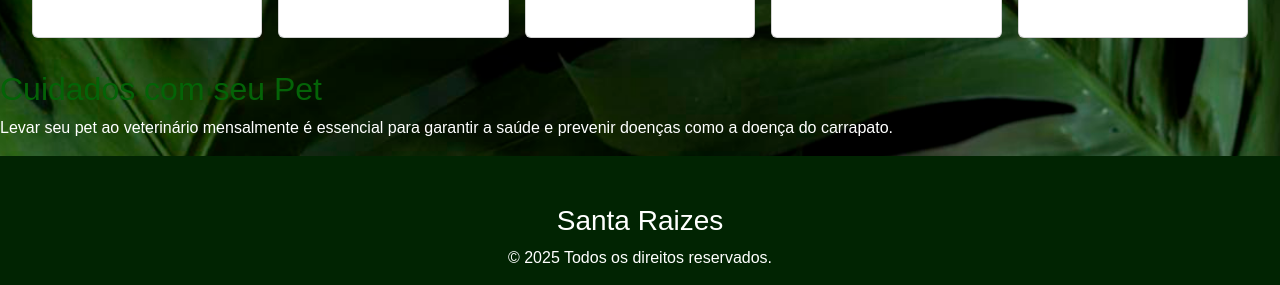
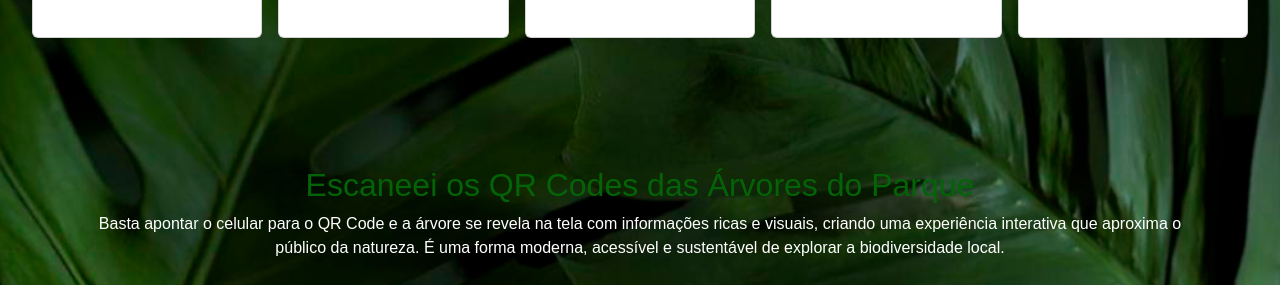
Before and after one commit to Vanz-silva/santa-raizes, a Next.js app: page / in a window 1280 px wide. Shown: the part 2515-2800 px from the top of the page. Built offline with nearby package versions, Linux system fonts and the light colour scheme; a web font is replaced by a local one.

Commit message:
fix:Ajuste de texto cta

```diff
--- a/src/app/components/Importance.js
+++ b/src/app/components/Importance.js
@@ -1,12 +1,16 @@
 import React from "react";
 
 const Importance = () => (
-  <section className="importance">
-    <h2>Cuidados com seu Pet</h2>
-    <p>
-      Levar seu pet ao veterinário mensalmente é essencial para garantir a saúde
-      e prevenir doenças como a doença do carrapato.
-    </p>
+  <section className="importance pt-5 pb-5 mt-5 mb-5">
+    <div className="container d-flex justify-content-center flex-column text-center">
+      <h2>Escaneei os QR Codes das Árvores do Parque</h2>
+      <p>
+        Basta apontar o celular para o QR Code e a árvore se revela na tela com
+        informações ricas e visuais, criando uma experiência interativa que
+        aproxima o público da natureza. É uma forma moderna, acessível e
+        sustentável de explorar a biodiversidade local.
+      </p>
+    </div>
   </section>
 );
 
```
